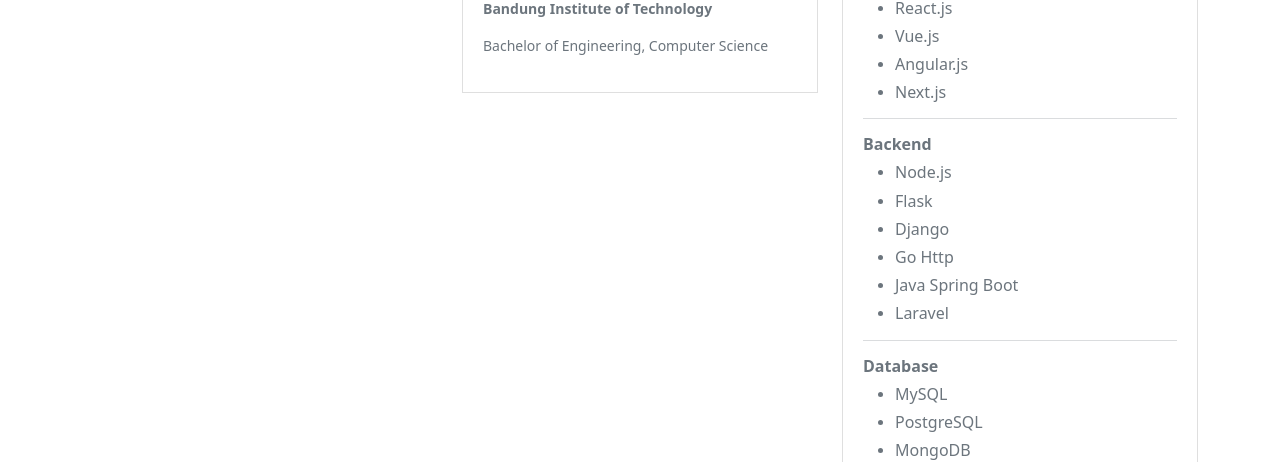
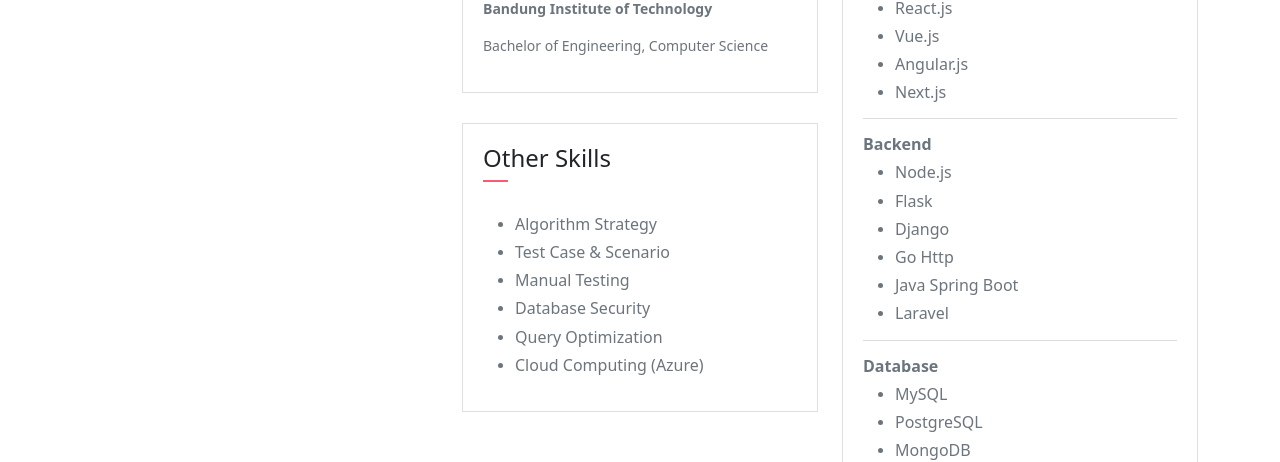
Before and after one commit to WillyWilsen/My-Profile-UI, a Next.js app: page / in a window 1280 px wide. Shown: the part 1440-1902 px from the top of the page. Built offline with nearby package versions, Linux system fonts and the light colour scheme; no server answers.

Commit message:
Update profile

```diff
--- a/pages/index.js
+++ b/pages/index.js
@@ -221,6 +221,24 @@
                               <p className="subtitle">Bachelor of Engineering, Computer Science</p>
                           </div>
                       </div>
+                      <div className={custom.card}>
+                        <div className={custom.cardheader}>
+                              <div className="mt-2">
+                                  <h4>Other Skills</h4>
+                                  <span className={custom.line}></span>
+                              </div>
+                          </div>
+                          <div className={custom.cardbody}>
+                            <ul>
+                              <li><h6>Algorithm Strategy</h6></li>
+                              <li><h6>Test Case & Scenario</h6></li>
+                              <li><h6>Manual Testing</h6></li>
+                              <li><h6>Database Security</h6></li>
+                              <li><h6>Query Optimization</h6></li>
+                              <li><h6>Cloud Computing (Azure)</h6></li>
+                            </ul>
+                          </div>
+                      </div>
                   </div>
                   <div className="col-lg-4">
                       <div className={custom.card}>
```
